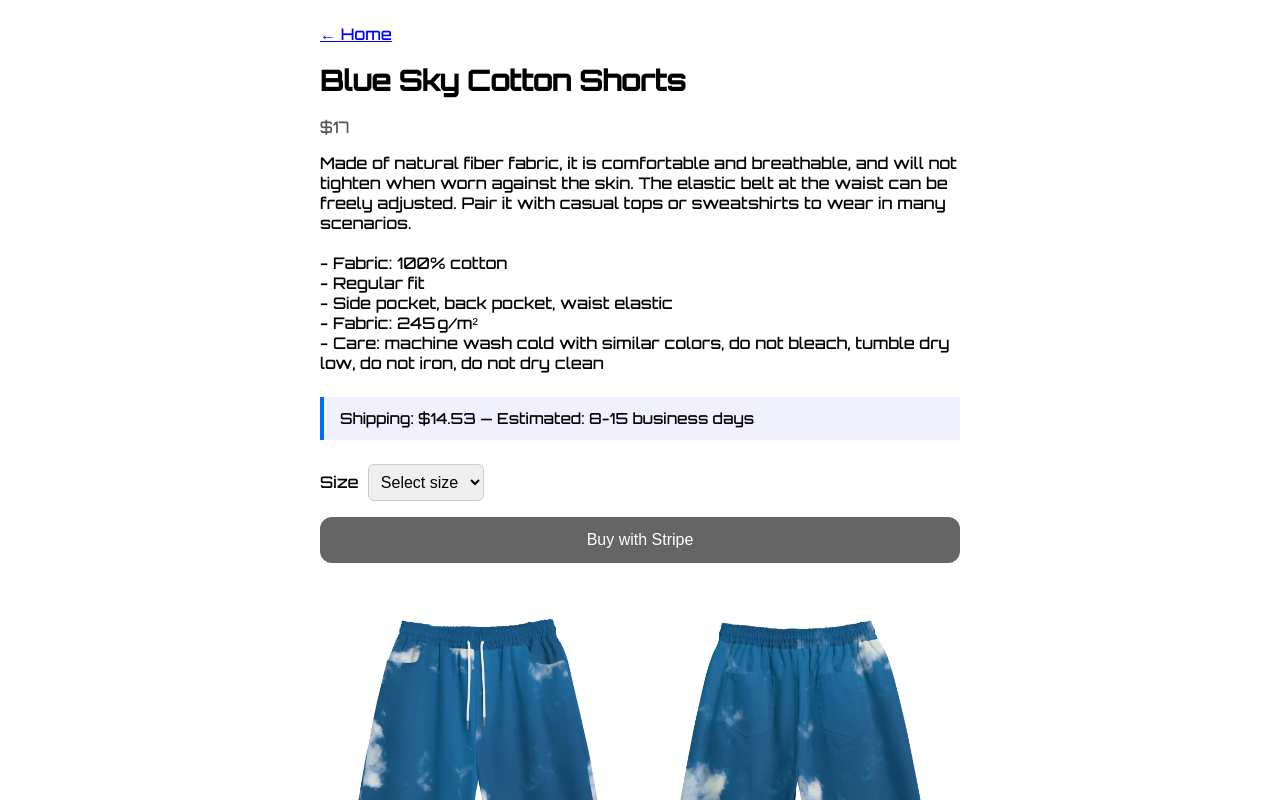
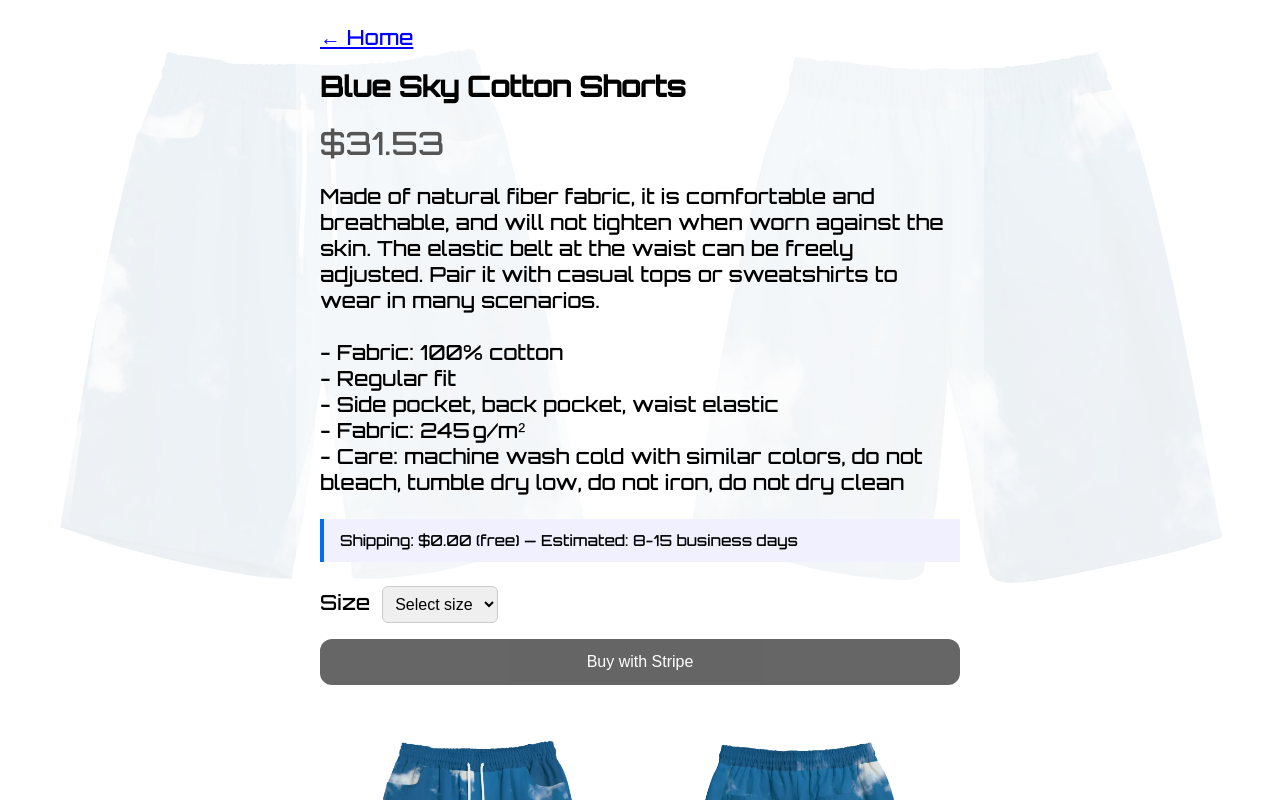
Before and after one commit to chiefsmurph/jk.com, a Next.js app: page /blue-sky-cotton-shorts in a window 1280 px wide. Shown: the top 800 px of the page. Built offline with nearby package versions, Linux system fonts and the light colour scheme.

Commit message:
make the site pop
FREE SHIPPING APP_SETTING

```diff
--- a/app/HomeGrid.module.css
+++ b/app/HomeGrid.module.css
@@ -2,5 +2,5 @@
   display: grid;
   gap: 24px;
   margin: 32px 0;
-  grid-template-columns: repeat(auto-fill, minmax(160px, 1fr));
+  grid-template-columns: repeat(auto-fill, minmax(200px, 1fr));
 }
--- a/app/[productId]/ProductPage.module.css
+++ b/app/[productId]/ProductClientView.module.css
@@ -2,6 +2,7 @@
   max-width: 640px;
   margin: 0 auto;
   padding: 24px;
+  background-color: rgba(255, 255, 255, 0.4);
 }
 
 a.home {
@@ -16,6 +17,7 @@ a.home {
 .price {
   margin: 8px 0 16px;
   color: #555;
+  font-size: 2rem;
 }
 
 .desc {
@@ -56,14 +58,6 @@ a.home {
   opacity: 0.9;
 }
 
-
-
-
-
-
-
-
-
 .select {
   padding: 0.5rem;
   border-radius: 6px;
@@ -102,7 +96,6 @@ a.home {
   color: #c00;
 }
 
-
 .shipping {
   display: flex;
   align-items: center;
@@ -113,3 +106,39 @@ a.home {
   border-left: 4px solid #0070f3;
   font-size: 0.95rem;
 }
+
+.background-ghost {
+  position: fixed;
+  top: 0;
+  bottom: 0;
+  width: 50vw;
+  z-index: -1;
+  object-fit: contain;
+  pointer-events: none;
+}
+
+.bg-left {
+  left: 0;
+  transform: translateX(-20%);
+}
+
+.bg-right {
+  right: 0;
+  transform: translateX(20%);
+}
+
+@media (max-width: 768px) {
+  .background-ghost {
+    display: none;
+  }
+}
+
+.product-page-background {
+  transition: opacity 1.2s ease, transform 1.2s ease;
+  transform: translateY(10px);
+  opacity: 0;
+  &.loaded {
+    transform: translateY(0);
+    opacity: 0.08;
+  }
+}
--- a/app/[productId]/ProductClientView.tsx
+++ b/app/[productId]/ProductClientView.tsx
@@ -1,10 +1,16 @@
 "use client";
 
 import { useState } from "react";
-import styles from "./ProductPage.module.css";
-import { getProductImages, type Product } from "@/public/products";
+import styles from "./ProductClientView.module.css";
+import {
+  getFreeShippingPrice,
+  getProductImages,
+  type Product,
+} from "@/public/products";
 import Link from "next/link";
 import StripeButton from "./StripeButton";
+import APP_SETTINGS from "@/settings";
+import ProductPageBackground from "./ProductPageBackground";
 
 export type Options = { color?: string; size?: string };
 
@@ -28,7 +34,6 @@ export default function ProductClientView({
   const selectedImages = options.color
     ? getProductImages(product, options.color)
     : defaultImages;
-  console.log({ options });
   return (
     <div className={styles.container}>
       <Link
@@ -40,7 +45,7 @@ export default function ProductClientView({
       </Link>
 
       <h1 className={styles.title}>{product.title}</h1>
-      <p className={styles.price}>${product.price}</p>
+      <p className={styles.price}>${getFreeShippingPrice(product)}</p>
       <p
         className={styles.desc}
         dangerouslySetInnerHTML={{
@@ -48,8 +53,11 @@ export default function ProductClientView({
         }}
       />
       <p className={styles.shipping}>
-        Shipping: ${product.shipping.cost / 100} — Estimated:{" "}
-        {product.shipping.estDelivery} business days
+        Shipping: $
+        {APP_SETTINGS.freeShippingModeEnabled
+          ? "0.00 (free)"
+          : product.shipping.cost / 100}{" "}
+        — Estimated: {product.shipping.estDelivery} business days
       </p>
 
       <div className={styles.purchaseForm}>
@@ -83,6 +91,9 @@ export default function ProductClientView({
           <img key={src} src={src} alt="" className={styles.img} />
         ))}
       </div>
+
+      <ProductPageBackground src={selectedImages[0]} side="left" />
+      <ProductPageBackground src={selectedImages[1]} side="right" />
     </div>
   );
 }
--- /dev/null
+++ b/app/[productId]/ProductPageBackground.tsx
@@ -0,0 +1,31 @@
+import { PropsWithChildren, useEffect, useState } from "react";
+import styles from "./ProductClientView.module.css";
+export default function ProductPageBackground({
+  side,
+  src,
+}: {
+  side: "left" | "right";
+  src: string;
+}) {
+  const [loaded, setLoaded] = useState(false);
+
+  useEffect(() => {
+    const timeout = setTimeout(() => setLoaded(true), 50); // delay to trigger transition
+    return () => clearTimeout(timeout);
+  }, []);
+
+  return (
+    <img
+      className={
+        styles["product-page-background"] +
+        " " +
+        styles["background-ghost"] +
+        " " +
+        (loaded ? styles["loaded"] : "") +
+        " " +
+        styles["bg-" + side]
+      }
+      src={src}
+    />
+  );
+}
--- a/app/api/checkout/route.ts
+++ b/app/api/checkout/route.ts
@@ -1,6 +1,11 @@
 import { NextRequest, NextResponse } from "next/server";
 import Stripe from "stripe";
-import products, { getProductImages } from "../../../public/products";
+import products, {
+  getFreeShippingPrice,
+  getProductImages,
+} from "../../../public/products";
+import APP_SETTINGS from "@/settings";
+import { p } from "framer-motion/client";
 
 const stripe = new Stripe(process.env.STRIPE_SECRET_KEY!);
 const origin = "https://modernorangepineapple.com";
@@ -36,7 +41,10 @@ export async function POST(req: NextRequest) {
               ...options,
             },
           },
-          unit_amount: product.price * 100,
+          unit_amount:
+            (APP_SETTINGS.freeShippingModeEnabled
+              ? getFreeShippingPrice(product)
+              : product.price) * 100,
         },
         quantity: 1,
       },
@@ -60,7 +68,7 @@ export async function POST(req: NextRequest) {
         shipping_rate_data: {
           type: "fixed_amount",
           fixed_amount: {
-            amount: product.shipping.cost,
+            amount: APP_SETTINGS.freeShippingModeEnabled ? 0 : product.shipping.cost,
             currency: "usd",
           },
           display_name: product.shipping.name,
--- a/app/globals.css
+++ b/app/globals.css
@@ -2,6 +2,7 @@
 
 body {
   font-family: 'Orbitron', sans-serif;
+  font-size: 130%;
   background: white;
   color: #000;
   margin: 0;
--- a/components/ProductCard.module.css
+++ b/components/ProductCard.module.css
@@ -22,9 +22,10 @@
 .title {
   margin-top: 8px;
   font-weight: 600;
-  font-size: 1rem;
+  font-size: 1.5rem;
 }
 
 .price {
-  font-size: 0.875rem;
+  font-size: 1.2rem;
+  font-style: italic;
 }
--- a/public/products.ts
+++ b/public/products.ts
@@ -27,13 +27,15 @@ export const getProductImages = (
   color: string | undefined = colorOptions[0]
 ) => (Array.isArray(images) ? images : images[color]);
 
+export const getFreeShippingPrice = ({ shipping, price }: Product) => shipping.cost / 100 + price;
+
 const products: { products: Product[] } = {
   products: [
     {
       id: "clouds-in-sky-shirt",
       title: "Clouds In Sky Shirt",
       description:
-        "Bring the sky everywhere you go with this all‑over cloud print T‑shirt!\n\n- Fabric: 100% cotton\n- Regular fit with classic O‑neck\n- Fabric weight: 190 g/m²\n- Printed on demand (no minimum order)\n- Care: machine wash cold with similar colors, line dry; do not bleach; iron max 110 °C without steam",
+        "Bring the sky everywhere you go with this all‑over cloud print T‑shirt!\n\n- Fabric: 100% cotton\n- Regular fit with classic O‑neck\n- Fabric weight: 190 g/m²",
       options: {
         size: ["XS", "S", "M", "L", "XL", "2XL", "3XL", "4XL"],
       },
@@ -96,7 +98,7 @@ const products: { products: Product[] } = {
       id: "pelican-beanie-t-shirt",
       title: "Pelican With Beanie T Shirt",
       description:
-        "Bring the sky everywhere you go with this all‑over cloud print T‑shirt!\n\n- Fabric: 100% cotton\n- Regular fit with classic O‑neck\n- Fabric weight: 190 g/m²\n- Printed on demand (no minimum order)\n- Care: machine wash cold with similar colors, line dry; do not bleach; iron max 110 °C without steam",
+        "Bring the sky everywhere you go with this all‑over cloud print T‑shirt!\n\n- Fabric: 100% cotton\n- Regular fit with classic O‑neck\n- Fabric weight: 190 g/m²",
       options: {
         size: ["S", "M", "L", "XL", "2XL", "3XL", "4XL", "5XL"],
         color: ["Daisy", "Light Blue", "White"],
--- /dev/null
+++ b/settings.ts
@@ -0,0 +1,4 @@
+const APP_SETTINGS = {
+  freeShippingModeEnabled: true
+};
+export default APP_SETTINGS;
```
Also changed, not shown: app/page.tsx (+11 -6 lines), public/images/final bunny 180px.png (added).
